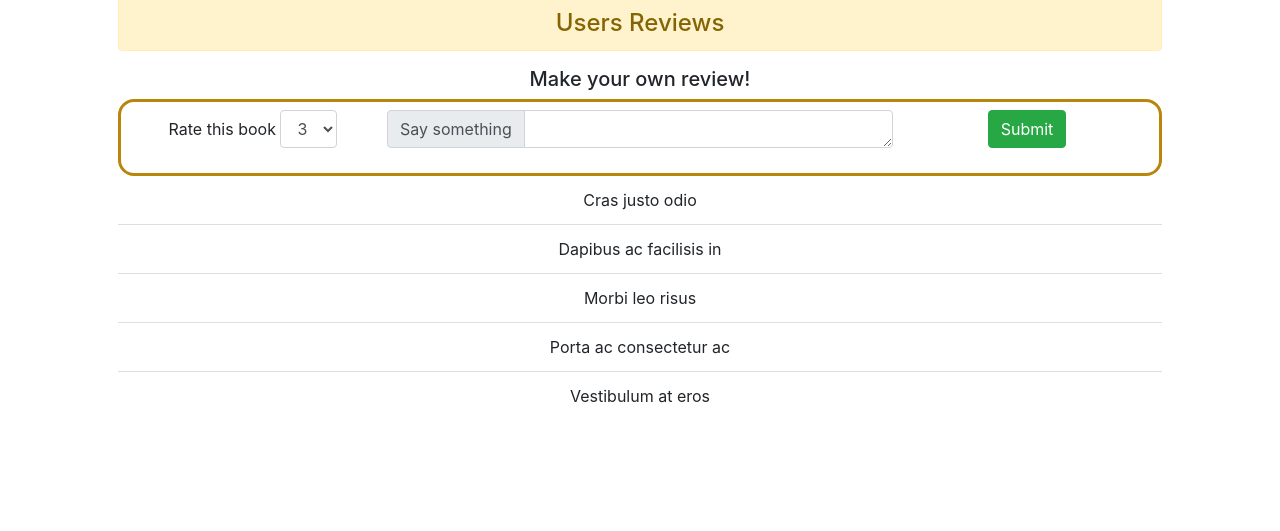
After one commit to marcorichetta/cs50w-project1, a Flask app: template templates/book.html in a window 1280 px wide. The commit adds this page. Shown: the part 269-800 px from the top of the page. Run offline with Flask 2, Linux system fonts and the light colour scheme; the template is opened without the code that fills it: most values are stand-ins (such as "Sample title", 1, 10 or a date in 2020); some libraries are stand-ins or nearby versions.

Commit message:
Made book page with review form. TO DO: Show Goodreads and users reviews.

```diff
--- a/application.py
+++ b/application.py
@@ -162,14 +162,30 @@ def search():
                         author LIKE :query LIMIT 15",
                         {"query": query})
 
+    # Books not founded
     if rows.rowcount == 0:
         return render_template("error.html", message="we can't find books with that id.")
 
+    # Fetch all the results
     books = rows.fetchall()
 
+    return render_template("results.html", books=books)
+
+@app.route("/book/<isbn>", methods=['GET','POST'])
+@login_required
+def book(isbn):
+    """ Take the book ISBN and redirect to his page """
+
+    row = db.execute("SELECT isbn, title, author, year FROM books WHERE \
+                    isbn = :isbn",
+                    {"isbn": isbn})
+
+    bookInfo = row.fetchall()
+
+    print(bookInfo)
     """ TODO
     Use Openlibrary Cover API
     http://covers.openlibrary.org/b/isbn/2266079999-M.jpg
     """
 
-    return render_template("results.html", books=books)
+    return render_template("book.html", bookInfo=bookInfo)
--- a/static/style.css
+++ b/static/style.css
@@ -11,13 +11,26 @@ main .form-control
     text-align: start;
 }
 
-.flex-container {
+.results-container {
     display: flex;
     flex-direction: row;
     flex-wrap: wrap;
     justify-content: space-around;
     align-items: baseline;
 }
+
+.book-container {
+    display: flex;
+    justify-content: center;
+}
+
+.form-border {
+    border: darkgoldenrod;
+    border-style: solid;
+    border-radius: 1rem;
+    padding: 0.5rem;
+}
+
 main
 {
     /* scroll horizontally as needed */
--- /dev/null
+++ b/templates/book.html
@@ -0,0 +1,71 @@
+{% extends "layout.html" %}
+
+{% block title %}
+    {{bookInfo[0]['title']}}
+{% endblock %}
+
+{% block content %}
+
+    {% for book in bookInfo %}
+    <div class="row book-container">
+        <div class="col-sm-4">
+            <img src="http://covers.openlibrary.org/b/isbn/{{book['isbn']}}-M.jpg" width="130px">
+        </div>
+        <div class="col-sm-4">
+            <h2>{{book['title']}}</h2>
+            <h5>Author: {{book['author']}}</h5>
+            <h5>Published: {{book['year']}}</h5>
+            <h5>ISBN-10: {{book['isbn']}}</h5>
+        </div>
+
+        <!--GOODREADS REVIEWS -->
+        <div class="col-sm-4">
+            <img src="../static/goodreads.jpg" alt="Goodreads" width="200" height="45">
+        </div>
+    </div>
+    <div class="dropdown-divider"></div>
+    <div>
+        <h4 class="alert alert-warning">Users Reviews</h4>
+        <h5>Make your own review!</h5>
+        <form action="" method="POST" class="form-border">
+            <div class="form-row">
+                <div class="form-group col-sm">
+                    <label for="rating">Rate this book</label>
+                    <select id="rating" class="form-control" required>
+                        <option value="1">1</option>
+                        <option value="2">2</option>
+                        <option selected value="3">3</option>
+                        <option value="4">4</option>
+                        <option value="5">5</option>
+                    </select>
+                </div>
+                <div class="form-group col-sm-6">
+                    <div class="input-group">
+                        <div class="input-group-prepend">
+                            <span class="input-group-text">Say something</span>
+                        </div>
+                        <textarea name="reviewText" id="reviewText" class="form-control"
+                            cols="30" rows="1" placeholder="Really interesting book.">
+                        </textarea>
+                    </div>
+                </div>
+                <div class="form-group col-sm">
+                    <button class="btn btn-success" type="submit">Submit</button>
+                </div>
+            </div>
+        </form>
+
+        <!-- USERS REVIEWS -->
+
+        <div id="userReviews">
+            <ul class="list-group list-group-flush">
+                <li class="list-group-item">Cras justo odio</li>
+                <li class="list-group-item">Dapibus ac facilisis in</li>
+                <li class="list-group-item">Morbi leo risus</li>
+                <li class="list-group-item">Porta ac consectetur ac</li>
+                <li class="list-group-item">Vestibulum at eros</li>
+            </ul>
+        </div>
+    </div>
+    {% endfor %}
+{% endblock %}
--- a/templates/index.html
+++ b/templates/index.html
@@ -5,7 +5,7 @@
 {% endblock %}
 
 {% block content %}
-    <h2>Search for a book!</h2>
+    <h3>Search for a book!</h3>
     <form action="/search" method="GET">
         <div class="form-group">
             <input type="text" class="form-control" name="book" autofocus aria-describedby="bookHelp" placeholder="ISBN, Title or Author">
--- a/templates/layout.html
+++ b/templates/layout.html
@@ -39,7 +39,7 @@
                 </ul>
             {% else %}
                 <ul class="navbar-nav ml-auto">
-                    <li class="nav-item"><a class="nav-link alert-primary" href="/register">Register</a></li>
+                    <li class="nav-item"><a class="nav-link" href="/register">Register</a></li>
                     <li class="nav-item"><a class="nav-link" href="/login">Login</a></li>
                 </ul>
             {% endif %}
--- a/templates/login.html
+++ b/templates/login.html
@@ -5,6 +5,7 @@
 
 {% block content %}
 
+    <h3>Log in or <a href="/register">create an account</a></h3>
     <form action="/login" method="post">
         <div class="form-group">
             <input autocomplete="off" autofocus class="form-control" name="username" placeholder="Username" type="text"/>
--- a/templates/register.html
+++ b/templates/register.html
@@ -5,6 +5,8 @@
 {% endblock %}
 
 {% block content %}
+
+    <h3>Create your account</h3>
     <form action="/register" method="post">
         <div class="form-group">
             <input autocomplete="off" autofocus class="form-control" name="username" placeholder="Username" type="text"/>
--- a/templates/results.html
+++ b/templates/results.html
@@ -9,7 +9,7 @@
 <h3>Search Results</h3>
 <div class="dropdown-divider"></div>
 
-<div class="container flex-container">
+<div class="container results-container">
 
     {% for book in books %}
         <div class="card" style="width: 12rem">
@@ -17,6 +17,7 @@
                 <h4 class="card-title">{{book['title']}}</h4>
                 <h6 class="card-text">{{book['author']}}</h6>
                 <h6 class="card-text">{{book['year']}}</h6>
+                <h6 class="card-text">{{book['isbn']}}</h6>
                 <a href="/book/{{book['isbn']}}" class="card-link">Go to book</a>
             </div>
         </div>
```
Also changed, not shown: static/goodreads.jpg (added).
